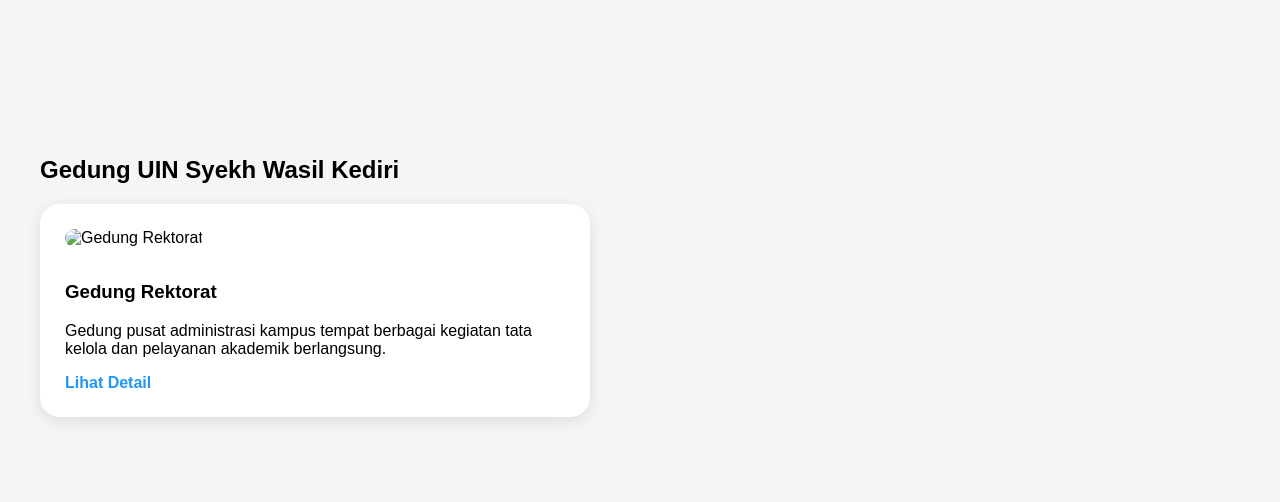
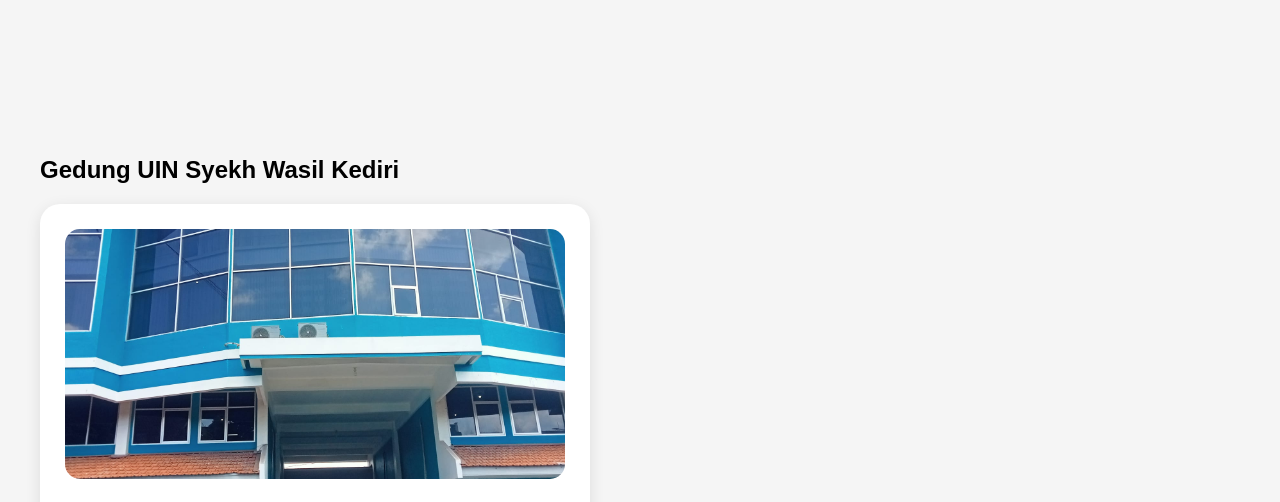
Before and after one commit to candras244/BMN, a plain HTML site: page index.html in a window 1280 px wide. Shown: the part 298-800 px from the top of the page. Drawn offline with Linux system fonts and the light colour scheme.

Commit message:
Update index.html

```diff
--- a/index.html
+++ b/index.html
@@ -47,7 +47,7 @@
 
 <div class="card">
 
-<img src="images/rektorat.jpeg" alt="Gedung Rektorat">
+<img src="image/rektorat.jpeg" alt="Gedung Rektorat">
 
 <h3>Gedung Rektorat</h3>
 
```
